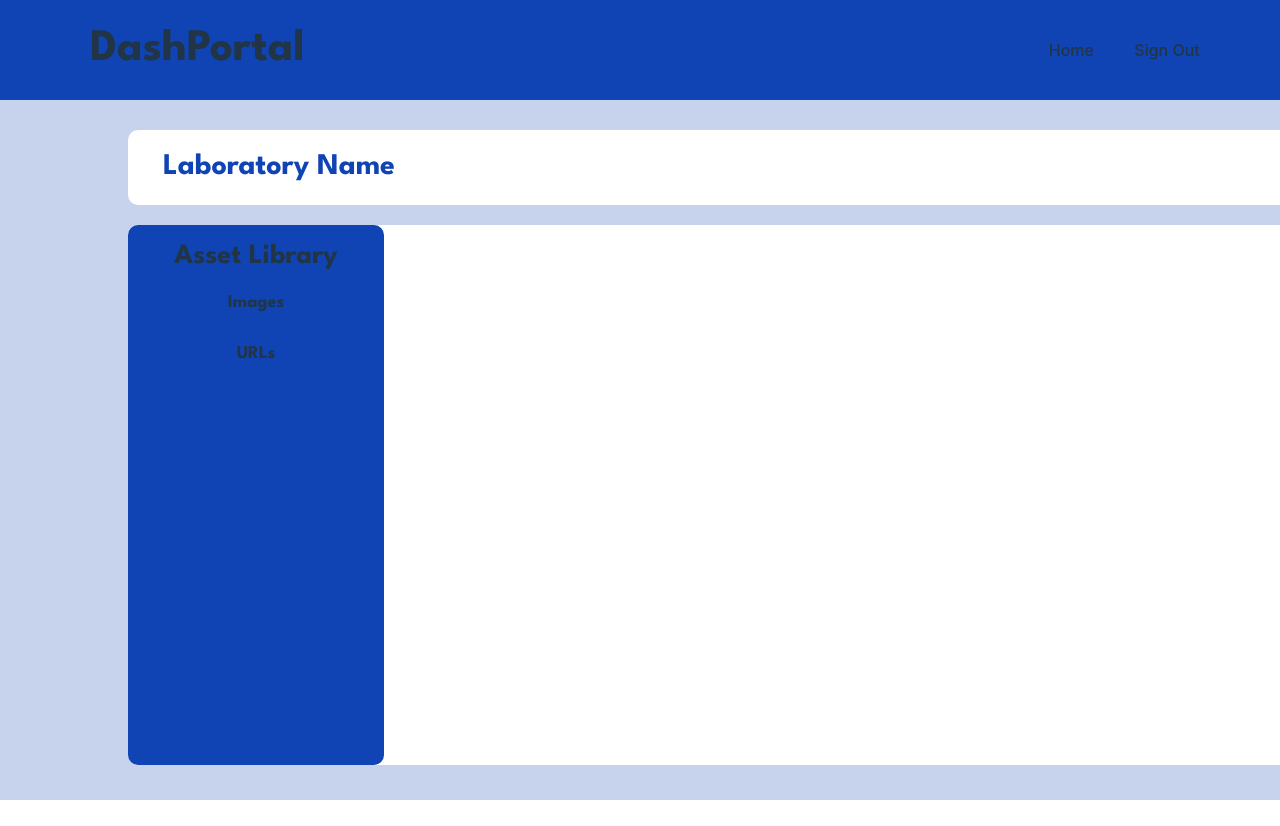
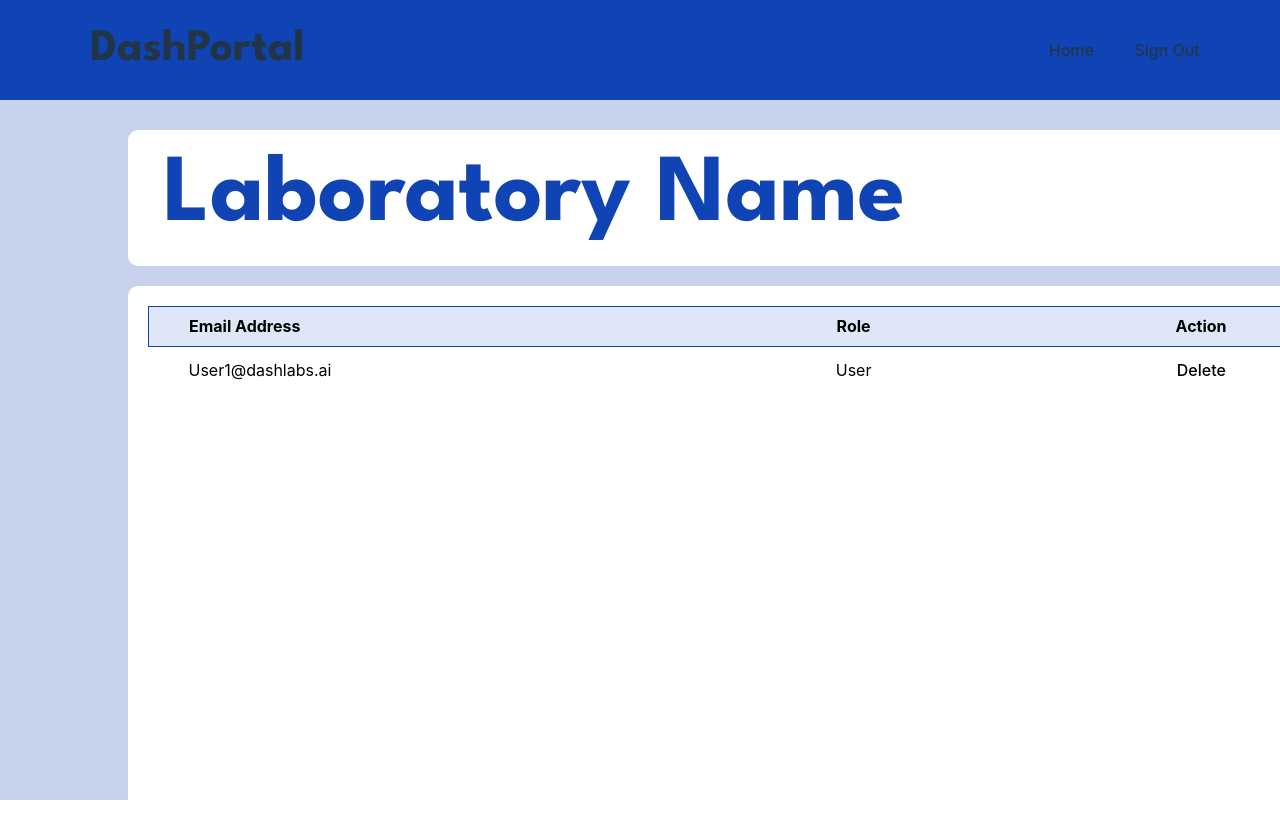
Before and after one commit to drgimatt/DashPortal-Frontend, a React (Vite) app: page / in a window 1280 px wide. Shown: the top 826 px of the page. Before the commit the page ends 800 px from the top, so only its background shows below. Built offline with nearby package versions, Linux system fonts and the light colour scheme.

Commit message:
update login, added labdashboard

```diff
--- a/src/App.jsx
+++ b/src/App.jsx
@@ -5,6 +5,7 @@ import { Login } from "./pages/Login";
 import { PageNotFound } from "./pages/PageNotFound";
 import { CAL } from './pages/CAL';
 import { AssetDashboard } from './pages/AssetDashboard';
+import { LabDashboard } from './pages/LabDashboard';
 import './App.css';
 
 const App = () => {
@@ -13,9 +14,10 @@ const App = () => {
         <Routes>
           <Route exact path='/land' element={<Landing/>} />
           <Route path='/login' element={<Login/>} />
-          <Route path='' element={<AssetDashboard/>} />
+          <Route path='/asset' element={<AssetDashboard/>} />
           <Route path='/cal' element={<CAL/>} />
           <Route path='*' element={<PageNotFound/>} />
+          <Route path='' element={<LabDashboard/>} />
         </Routes>
     </Router>
 );
--- /dev/null
+++ b/src/pages/LabDashboard.jsx
@@ -0,0 +1,41 @@
+import './CAL.css';
+
+export const LabDashboard = () => {
+    return (
+        <div class="main-background">
+            <div class="navigation">
+                <div class="nav-left">DashPortal</div>
+                <div class="nav-right">
+                    <button class="nav-button">Home</button>
+                    <button class="nav-button">Sign Out</button>
+                </div>
+            </div>
+            <div class="container">
+                <div class="header-container">
+                    <div class="head-left">
+                        <h1>Laboratory Name</h1>
+                    </div>
+                    <div class="head-right">
+                        <button class="button-style">Back</button>
+                    </div>
+                </div>
+                <div class="table-container">
+                    <table>
+                        <tr>
+                            <th class="table-left">Email Address</th>
+                            <th>Role</th>
+                            <th>Action</th>
+                        </tr>
+                        {/* Loop database for access list */}
+                        <tr>
+                            <td class="table-left">User1@dashlabs.ai</td>
+                            <td>User</td>
+                            <td><button class="button-style">Delete</button></td>
+                        </tr>
+                        {/* ----------------------------- */}
+                    </table>
+                </div>
+            </div>
+        </div>
+    )
+}
--- a/src/pages/Login.jsx
+++ b/src/pages/Login.jsx
@@ -3,13 +3,25 @@ import React, { useEffect, useState } from "react";
 import myImage from '../assets/landing-logo.png';
 import { useNavigate } from 'react-router-dom';
 import PasswordInput from './PasswordInput';
+import axios from 'axios';
 
 export const Login = () => {
-
-
     const [email, setEmail] = useState("");
     const [password, setPassword] = useState("");
     const [error, setError] = useState(null);
+    const navigate = useNavigate();
+
+    useEffect(() => {
+        const token = localStorage.getItem('token');
+        if (token) {
+            navigate('/dashboard');
+        }
+    }, [navigate]);
+
+    const validateEmail = (email) => {
+        const re = /^[^\s@]+@[^\s@]+\.[^\s@]+$/;
+        return re.test(email);
+    };
 
     const handleLogin = async (e) => {
         e.preventDefault();
@@ -24,11 +36,20 @@ export const Login = () => {
             return;
         }
 
-        setError("")
+        setError("");
 
-        //LoginAPI Call
+        try {
+            const response = await axios.post('http://localhost:5000/api/users/login', {
+                email,
+                password
+            });
+
+            localStorage.setItem('token', response.data.token);
+            navigate('/labdash');
+        } catch (error) {
+            setError(error.response?.data?.message || "Login failed. Please try again.");
+        }
     };
-
 
     return (
         <>
@@ -56,12 +77,9 @@ export const Login = () => {
                         <button type="submit" className="btn-primary">
                             Login
                         </button>
-
-
                     </form>
                 </div>
             </div>
         </>
     );
-
 }
```
Lines whose indentation alone changed are shown as unchanged.
